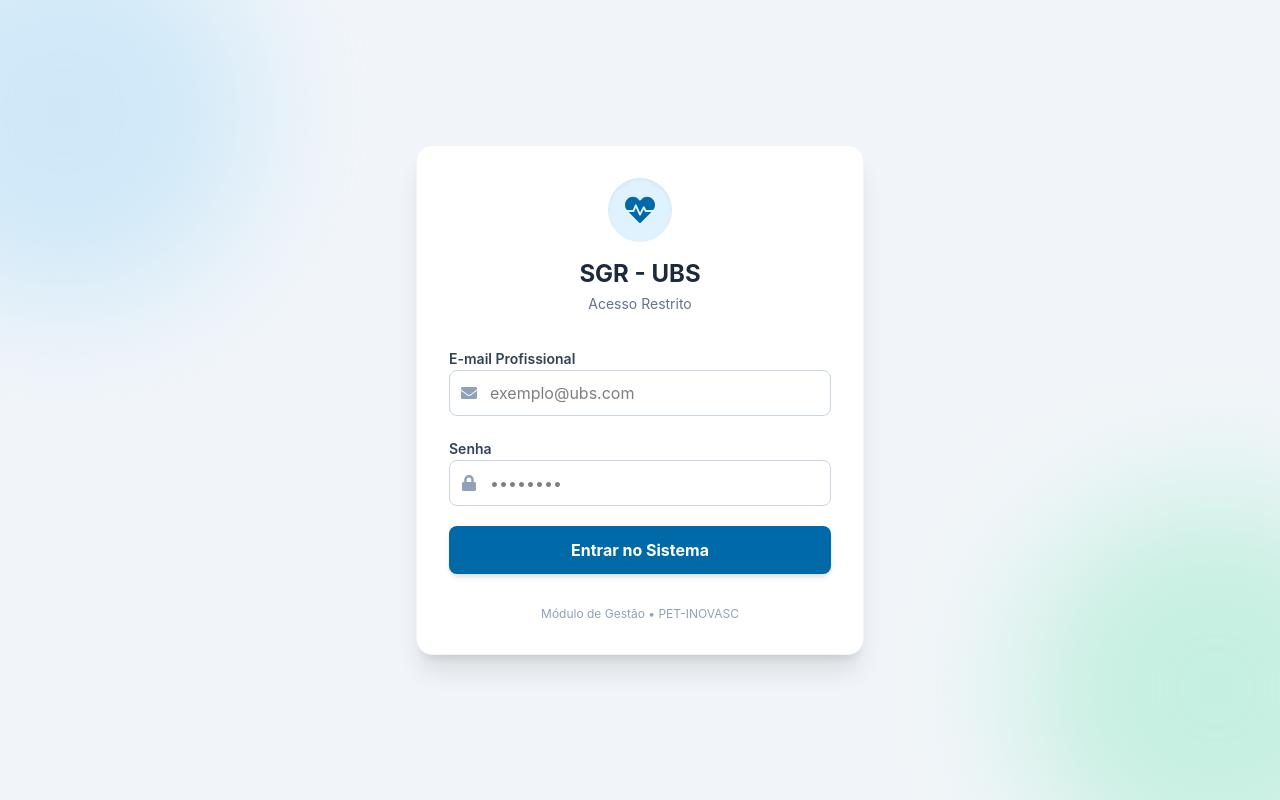
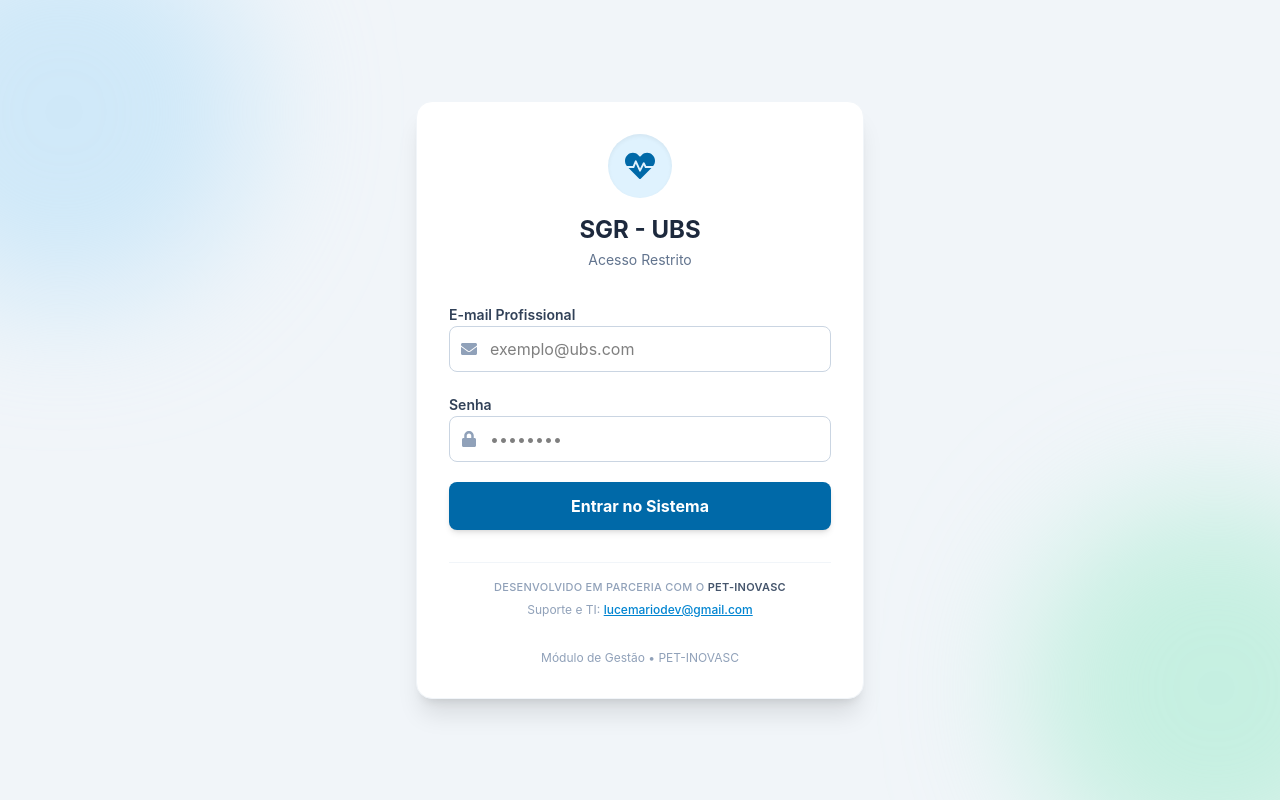
Before and after one commit to lucemariofelix/PET-INOVASC, a React app in the folder frontend/: page / in a window 1280 px wide. Built offline with nearby package versions, Linux system fonts and the light colour scheme; no server answers; the HTML template or start-up script is replaced by a standard one.

Commit message:
Update Login.jsx

```diff
--- a/frontend/src/pages/Login.jsx
+++ b/frontend/src/pages/Login.jsx
@@ -98,6 +98,21 @@ export default function Login({ onLoginSucesso }) {
           </button>
         </form>
 
+        <footer className="mt-8 pt-4 border-t border-slate-100 text-center space-y-1.5 animate-in fade-in duration-500 delay-300">
+          <p className="text-[11px] font-medium text-slate-400 tracking-wide uppercase">
+            Desenvolvido em parceria com o <span className="text-slate-600 font-semibold">PET-INOVASC</span>
+          </p>
+          <p className="text-xs text-slate-400">
+            Suporte e TI:{" "}
+            <a
+              href="mailto:lucemariodev@gmail.com"
+              className="text-sky-600 hover:text-sky-800 font-medium underline transition-colors"
+            >
+              lucemariodev@gmail.com
+            </a>
+          </p>
+        </footer>
+
         <p className="text-center text-xs text-slate-400 mt-8">
           Módulo de Gestão • PET-INOVASC
         </p>
```
